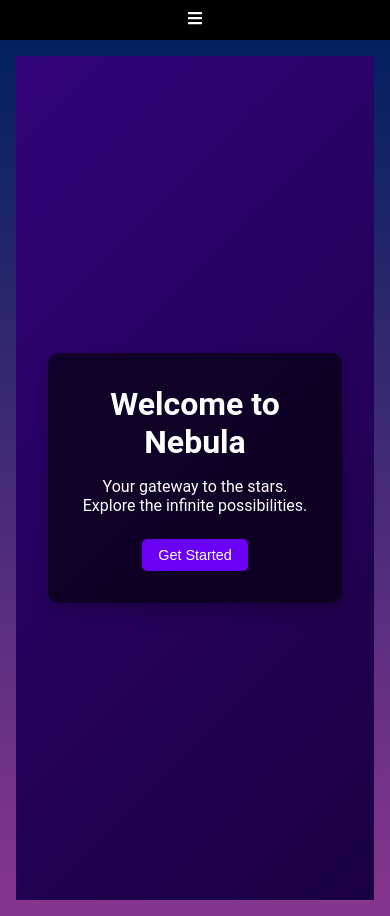
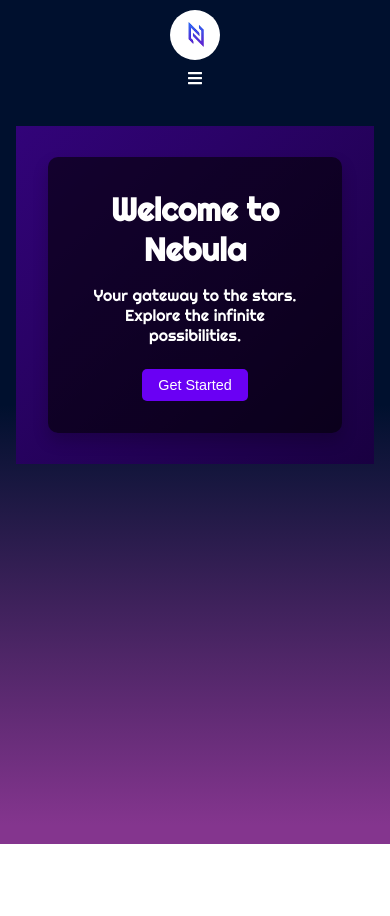
Before and after one commit to nebula-pwa/nebula-pwa.github.io, a React (Create React App) app: page / in a window 390 px wide. After the commit the page ends 844 px from the top, so only its background shows below. Built offline with nearby package versions, Linux system fonts and the light colour scheme; the HTML template or start-up script is replaced by a standard one.

Commit message:
update to nav bar

```diff
--- a/package.json
+++ b/package.json
@@ -11,6 +11,7 @@
     "react-icons": "^5.3.0",
     "react-router-dom": "^6.26.0",
     "react-scripts": "5.0.1",
+    "typeface-righteous": "^1.1.13",
     "web-vitals": "^2.1.4"
   },
   "scripts": {
--- a/src/components/Navbar.js
+++ b/src/components/Navbar.js
@@ -1,28 +1,3 @@
-// import React, { useState } from 'react';
-// import { Link } from 'react-router-dom';
-// import '../styles/Navbar.css'; // Import the CSS file
-
-// function Navbar() {
-//   const [isOpen, setIsOpen] = useState(false);
-
-//   const toggleMenu = () => setIsOpen(!isOpen);
-
-//   return (
-//     <nav className="navbar">
-//       <div className="navbar-left">
-//         <img src="/assets/logo192.png" alt="Logo" className="logo" />
-//       </div>
-//       <button className="menu-toggle" onClick={toggleMenu}>
-//         ☰
-//       </button>
-//       <ul className={`navbar-right ${isOpen ? 'open' : ''}`}>
-//         <li><Link to="/">Home</Link></li>
-//         <li><Link to="/about">About</Link></li>
-//       </ul>
-//     </nav>
-//   );
-// }
-
 import React, { useState } from 'react';
 import { Link } from 'react-router-dom';
 import { FaBars, FaInfoCircle, FaEnvelope } from 'react-icons/fa'; // Import icons
@@ -38,18 +13,11 @@
 
   return (
     <nav className="navbar">
-      <div className="navbar-left">
-        <Link to="/about">
-          <FaInfoCircle className="icon" />
-          About
-        </Link>
-        <Link to="/contact">
-          <FaEnvelope className="icon" />
-          Contact
-        </Link>
-      </div>
+
       <div className="navbar-right">
-        <img src={logo} alt="Logo" className="navbar-logo" />
+        <div className="navbar-logo-container">
+          <img src={logo} alt="Logo" className="navbar-logo" />
+        </div>
       </div>
       <div className="navbar-toggle" onClick={toggleMenu}>
         <FaBars />
@@ -64,6 +32,7 @@
           Contact
         </Link>
       </div>
+
     </nav>
   );
 };
--- a/src/styles/HomePage.css
+++ b/src/styles/HomePage.css
@@ -2,7 +2,7 @@
   display: flex;
   justify-content: center;
   align-items: center;
-  height: 100vh;
+  height: 40vh;
   background: linear-gradient(135deg, #320379 0%, #190041 100%); /* Deep purple galaxy gradient */
   color: #fff;
   padding: 1rem;
--- a/src/styles/Navbar.css
+++ b/src/styles/Navbar.css
@@ -3,7 +3,7 @@
   justify-content: space-between;
   align-items: center;
   padding: 10px 20px;
-  background-color: black; /* Or the desired color */
+  background-color: rgb(0, 16, 46); /* Or the desired color */
 }
 
 .navbar-left {
@@ -37,17 +37,49 @@
   margin-right: 5px;
 }
 
+/* Adding a margin between the About and Contact links */
+.navbar-menu a {
+  color: white; /* Set the font color to white */
+  margin-right: 20px; /* Add space between the links */
+}
+
+.navbar-menu a:last-child {
+  margin-right: 0; /* No margin on the last item */
+}
+
+.navbar-logo-container {
+  display: flex;
+  justify-content: center;
+  align-items: center;
+  width: 60px; /* Set the width for the circle */
+  height: 60px; /* Set the height for the circle */
+  background-color: white; /* White background for the circle */
+  border-radius: 50%; /* Make it a circle */
+  overflow: hidden; /* Ensure the logo stays inside the circle */
+}
+
+.navbar-logo {
+  height: 80%; /* Adjust the size of the logo relative to the circle */
+  width: 80%; /* Adjust the size of the logo relative to the circle */
+}
+
 /* Media query for mobile view */
 @media (max-width: 768px) {
-  .navbar-left,
+  .navbar {
+    flex-direction: column;
+    align-items: center; /* Center content horizontally */
+  }
+
   .navbar-right {
-    display: none;
+    display: flex;
+    flex-direction: column;
+    align-items: center;
+    margin-bottom: 10px; /* Space between logo and menu */
   }
 
   .navbar-toggle {
     display: block;
-    flex: 1;
-    text-align: center; /* Center the hamburger menu */
+    margin-bottom: 10px; /* Space between logo and hamburger menu */
   }
 
   .navbar-menu {
@@ -60,4 +92,14 @@
   .navbar-menu.open {
     display: flex;
   }
+
+  .navbar-logo-container {
+    width: 50px; /* Adjust size for mobile */
+    height: 50px; /* Adjust size for mobile */
+  }
+
+  .navbar-logo {
+    height: 70%; /* Adjust size of the logo for mobile */
+    width: 70%; /* Adjust size of the logo for mobile */
+  }
 }
--- a/src/styles/index.css
+++ b/src/styles/index.css
@@ -1,3 +1,5 @@
+@import url('https://fonts.googleapis.com/css2?family=Righteous&display=swap');
+
 /* Reset default margin and padding */
 * {
   margin: 0;
@@ -8,8 +10,8 @@
 /* Set a base font and color */
 body {
   margin: 0;
-  font-family: 'Roboto', sans-serif;
-  background: linear-gradient(180deg, rgb(0, 32, 95) 2.8%, rgb(132, 53, 142) 97.8%);
+  font-family: 'Righteous', sans-serif;
+  background: linear-gradient(180deg, rgb(0, 16, 46) 48%, rgb(132, 53, 142) 97.8%);
   color: white;
   min-height: 100vh;
 }
@@ -36,7 +38,7 @@
 
 /* Style the footer */
 footer {
-  background: #333;
+  background: #3e0194;
   color: #fff;
   padding: 10px 0;
   text-align: center;
```
Also changed, not shown: 1 other file (tests, documents, lock files or other folders).
